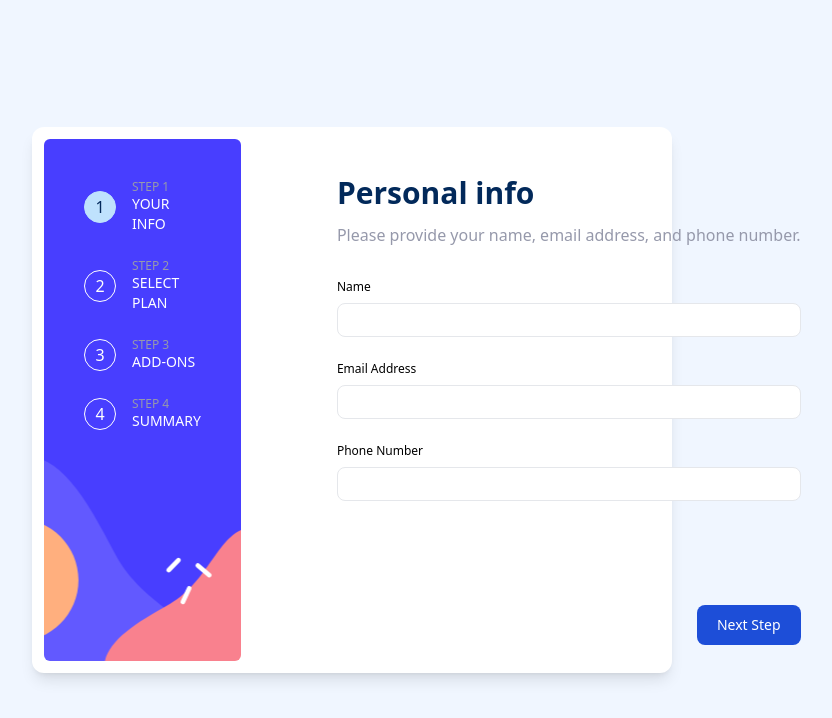
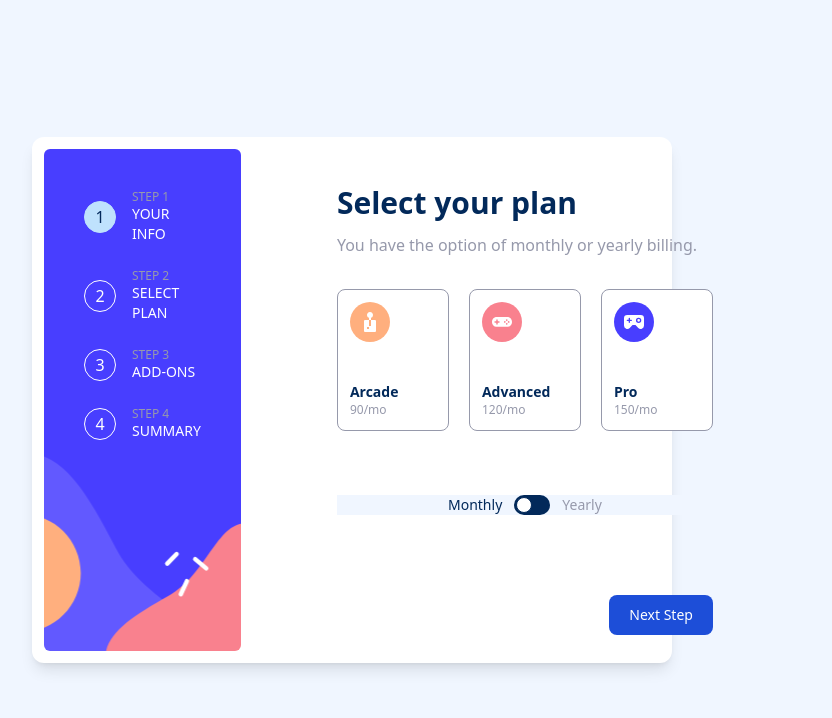
Before and after one commit to AitorGallardo/Multi-Step-Form, a React (Vite) app: page / in a window 1280 px wide. Shown: the top 718 px of the page, without its empty margins (288-1120 px from the left). Built offline with nearby package versions, Linux system fonts and the light colour scheme; a web font is replaced by a local one.

Commit message:
working on second form:switch and cards ok

```diff
--- a/src/App.jsx
+++ b/src/App.jsx
@@ -1,11 +1,13 @@
 import { Stepper } from './components/Stepper'
+import { AddonsPage } from './pages/AddonsPage'
 import { InfoPage } from './pages/InfoPage'
 
 function App() {
 
   return (
     <div className='flex h-screen justify-center items-center bg-magnolia'>
-      <InfoPage></InfoPage>
+      {/* <InfoPage></InfoPage> */}
+      <AddonsPage></AddonsPage>
       {/* <Stepper/> */}
     </div>
   )
--- /dev/null
+++ b/src/components/BillingCard.jsx
@@ -0,0 +1,14 @@
+import { TIME_TYPES } from "../constants/consts";
+
+export const BillingCard = ({ title, price,timeType, iconImg}) => {
+  return (
+    <article className='flex flex-col justify-between gap-10 w-28 bg-white border border-coolGray rounded-lg hover:border-purpishBlue cursor-pointer px-3 py-3'>
+      <img width={40} src={iconImg}></img>
+      <footer>
+        <h5 className='text-sm text-marineBlue font-bold'>{title}</h5>
+        <p className='text-xs text-coolGray'>{`${price}/${timeType}`}</p>
+        {timeType===TIME_TYPES.YEARLY && <p className='text-xs text-marineBlue'>2 months free</p>}
+      </footer>
+    </article>
+  );
+};
--- /dev/null
+++ b/src/components/Icons.jsx
@@ -0,0 +1,58 @@
+import './IconStyles.css';
+
+export const ArcadeIcon = () => {
+  return (
+    <svg
+      width='40'
+      height='40'
+      viewBox='0 0 40 40'
+    >
+      <g fill='none' fillRule='evenodd'>
+        <circle cx='20' cy='20' r='20' fill='#FFAF7E' />
+        <path
+          fill='#FFF'
+          fillRule='nonzero'
+          d='M24.995 18.005h-3.998v5.998h-2v-5.998H15a1 1 0 0 0-1 1V29a1 1 0 0 0 1 1h9.995a1 1 0 0 0 1-1v-9.995a1 1 0 0 0-1-1Zm-5.997 8.996h-2v-1.999h2v2Zm2-11.175a2.999 2.999 0 1 0-2 0v2.18h2v-2.18Z'
+        />
+      </g>
+    </svg>
+  );
+};
+
+export const ArcadeIcon = () => {
+    return (
+      <svg
+        width='40'
+        height='40'
+        viewBox='0 0 40 40'
+      >
+        <g fill='none' fillRule='evenodd'>
+          <circle cx='20' cy='20' r='20' fill='#FFAF7E' />
+          <path
+            fill='#FFF'
+            fillRule='nonzero'
+            d='M24.995 18.005h-3.998v5.998h-2v-5.998H15a1 1 0 0 0-1 1V29a1 1 0 0 0 1 1h9.995a1 1 0 0 0 1-1v-9.995a1 1 0 0 0-1-1Zm-5.997 8.996h-2v-1.999h2v2Zm2-11.175a2.999 2.999 0 1 0-2 0v2.18h2v-2.18Z'
+          />
+        </g>
+      </svg>
+    );
+  };
+
+  export const ArcadeIcon = () => {
+    return (
+      <svg
+        width='40'
+        height='40'
+        viewBox='0 0 40 40'
+      >
+        <g fill='none' fillRule='evenodd'>
+          <circle cx='20' cy='20' r='20' fill='#FFAF7E' />
+          <path
+            fill='#FFF'
+            fillRule='nonzero'
+            d='M24.995 18.005h-3.998v5.998h-2v-5.998H15a1 1 0 0 0-1 1V29a1 1 0 0 0 1 1h9.995a1 1 0 0 0 1-1v-9.995a1 1 0 0 0-1-1Zm-5.997 8.996h-2v-1.999h2v2Zm2-11.175a2.999 2.999 0 1 0-2 0v2.18h2v-2.18Z'
+          />
+        </g>
+      </svg>
+    );
+  };
--- /dev/null
+++ b/src/components/ToggleIcon.jsx
@@ -0,0 +1,24 @@
+import { useState } from "react";
+
+export const ToggleIcon = ({handleChecked}) => {
+    const [checked, setChecked] = useState(false)
+
+    const onInputChange = ({checked}) => {
+        setChecked(checked)
+        handleChecked(checked)
+    }
+  return (
+    <div className="flex justify-center items-center">
+      <span className={`text-sm font-medium ${checked ? 'text-coolGray': 'text-marineBlue'}`}>
+        Monthly
+      </span>
+      <label className='relative inline-flex items-center cursor-pointer mx-3'>
+        <input type='checkbox' value='' className='sr-only peer' onChange={({target})=> onInputChange(target)} />
+        <div className="w-9 h-5 bg-marineBlue peer-focus:outline-none  rounded-full peer-checked:after:translate-x-full peer-checked:after:border-white after:content-[''] after:absolute after:top-[2px] after:left-[2px] after:bg-white after:border-marineBlue after:border after:rounded-full after:h-4 after:w-4 after:transition-all"></div>
+      </label>
+      <span className={`text-sm font-medium ${checked ? 'text-marineBlue': 'text-coolGray'}`}>
+        Yearly
+      </span>
+    </div>
+  );
+};
--- /dev/null
+++ b/src/constants/consts.js
@@ -0,0 +1,16 @@
+export const INIT_FIRST_FORM = {
+    name: '',
+    email: '',
+    phone: '',
+}
+
+export const BUTTONS_TEXT = {
+    NEXT_STEP: 'Next Step',
+    GO_BACK: 'Go Back',
+    CONFIRM: 'Confirm',
+}
+
+export const TIME_TYPES = {
+    MONTHLY: 'mo',
+    YEARLY: 'yr',
+}
--- a/src/constants/initForms.js
+++ /dev/null
@@ -1,5 +0,0 @@
-export const INIT_FIRST_FORM = {
-    name: '',
-    email: '',
-    phone: '',
-}
--- a/src/pages/AddonsPage.jsx
+++ b/src/pages/AddonsPage.jsx
@@ -0,0 +1,56 @@
+import { useState } from 'react';
+import { BillingCard } from '../components/BillingCard';
+import { ToggleIcon } from '../components/ToggleIcon';
+import { BUTTONS_TEXT, TIME_TYPES } from '../constants/consts';
+import { FormLayout } from '../layout/FormLayout';
+
+const pageData = {
+  title: 'Select your plan',
+  description: 'You have the option of monthly or yearly billing.',
+};
+
+export const AddonsPage = () => {
+    const [timeType, setTimeType] = useState(TIME_TYPES.MONTHLY)
+
+    const handleChecked = (value) => {
+        console.log('value',value);
+        const timeType = value ? TIME_TYPES.YEARLY : TIME_TYPES.MONTHLY
+        setTimeType(timeType)
+}
+
+  return (
+    <FormLayout title={pageData.title} description={pageData.description}>
+      <section className='flex gap-5'>
+        <BillingCard
+          title={'Arcade'}
+          price={'90'}
+          timeType={timeType}
+          iconImg={'src/assets/images/icon-arcade.svg'}
+        />
+        <BillingCard
+          title={'Advanced'}
+          price={'120'}
+          timeType={timeType}
+          iconImg={'src/assets/images/icon-advanced.svg'}
+        />
+        <BillingCard
+          title={'Pro'}
+          price={'150'}
+          timeType={timeType}
+          iconImg={'src/assets/images/icon-pro.svg'}
+        />
+      </section>
+
+    <section className='bg-magnolia mt-16'>
+        <ToggleIcon handleChecked={handleChecked} />
+    </section>
+
+      <button
+        type='submit'
+        className='w-fit self-end text-white bg-blue-700 hover:bg-blue-800 focus:ring-4 focus:ring-blue-300 font-medium rounded-lg text-sm px-5 py-2.5 mt-20'
+      >
+        {BUTTONS_TEXT.NEXT_STEP}
+      </button>
+    </FormLayout>
+  );
+};
--- a/src/pages/InfoPage.jsx
+++ b/src/pages/InfoPage.jsx
@@ -1,18 +1,12 @@
 import { useForm } from '../hooks/useForm';
 import { FormLayout } from '../layout/FormLayout';
-import { INIT_FIRST_FORM } from '../constants/initForms';
+import { BUTTONS_TEXT, INIT_FIRST_FORM } from '../constants/consts';
 import { formValidations } from '../helpers/validations';
 import { useState } from 'react';
 
 const pageData = {
   title: 'Personal info',
   description: 'Please provide your name, email address, and phone number.',
-};
-
-const frrmm = {
-  name: '',
-  email: '',
-  phone: '',
 };
 
 export const InfoPage = () => {
@@ -26,7 +20,7 @@ export const InfoPage = () => {
     emailValidation,
     phoneValidation,
     isFormValid,
-  } = useForm(frrmm, formValidations);
+  } = useForm(INIT_FIRST_FORM, formValidations);
   const [formSubmitted, setFormSubmitted] = useState(false);
   const handleSubmit = (e) => {
     console.log('Form Submitted');
@@ -100,7 +94,7 @@ export const InfoPage = () => {
           type='submit'
           className='w-fit self-end text-white bg-blue-700 hover:bg-blue-800 focus:ring-4 focus:ring-blue-300 font-medium rounded-lg text-sm px-5 py-2.5 mt-20'
         >
-          Next Step
+          {BUTTONS_TEXT.NEXT_STEP}
         </button>
       </form>
     </FormLayout>
```
